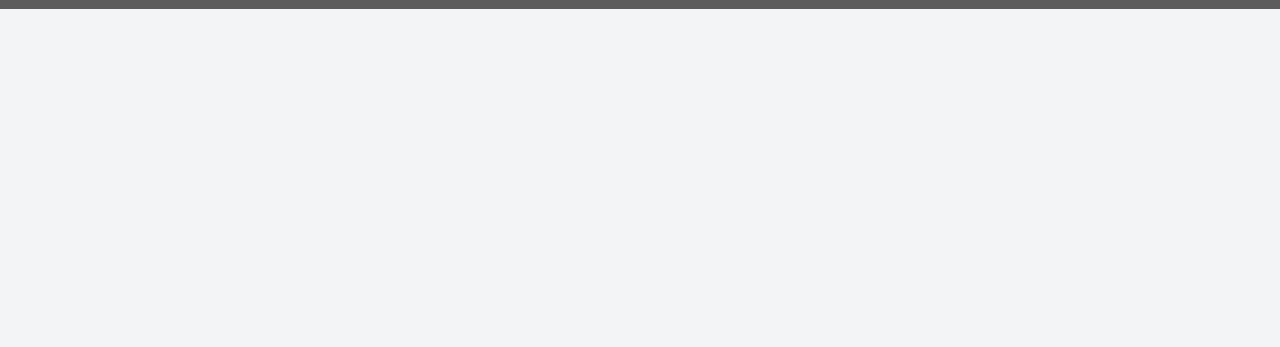
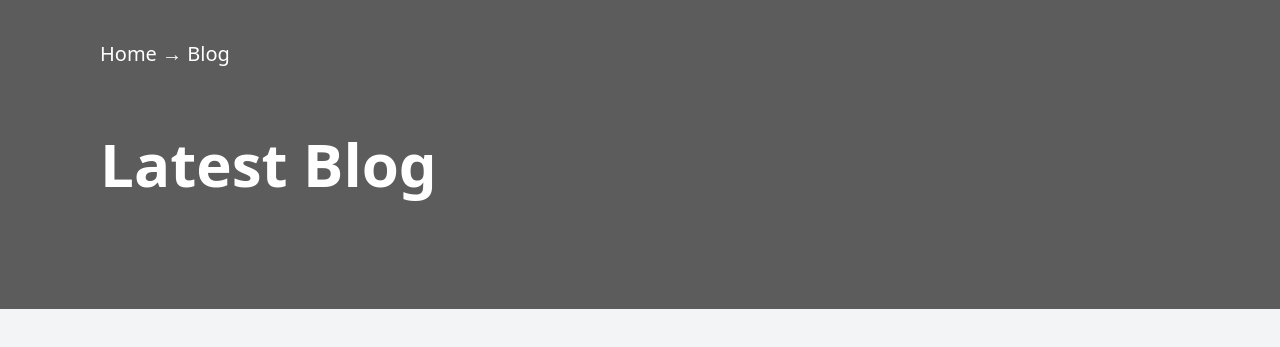
Before and after one commit to arion1986/teamwork-1, a website: page src/dio.html in a window 1280 px wide. Shown: the part 53-400 px from the top of the page. Drawn offline with nearby package versions, Linux system fonts and the light colour scheme.

Commit message:
A.D add herosection

```diff
--- a/src/dio.html
+++ b/src/dio.html
@@ -8,7 +8,7 @@
 </head>
 <body class="bg-gray-100">
 
-  <header class="bg-[#5c5c5c] text-white px-4 py-3">
+  <header class="bg-[#5c5c5c] text-white px-4 py-3 max-w-[1300px] m-auto">
     <div class="max-w-7xl mx-auto flex items-center justify-between gap-4">
 
       <div class="flex items-center flex-1 gap-6">
@@ -71,5 +71,10 @@
     </div>
   </header>
 
+
+  <section class="max-w-[1300px] m-auto bg-[#5c5c5c] h-[300px] flex gap-[50px] pl-[100px] flex-col">
+   <p  class="text-[20px] font-light text-white pt-[30px]">Home → Blog</p>
+   <h1 class="text-[60px] font-bold text-white">Latest Blog</h1>
+  </section>
 </body>
 </html>
```
